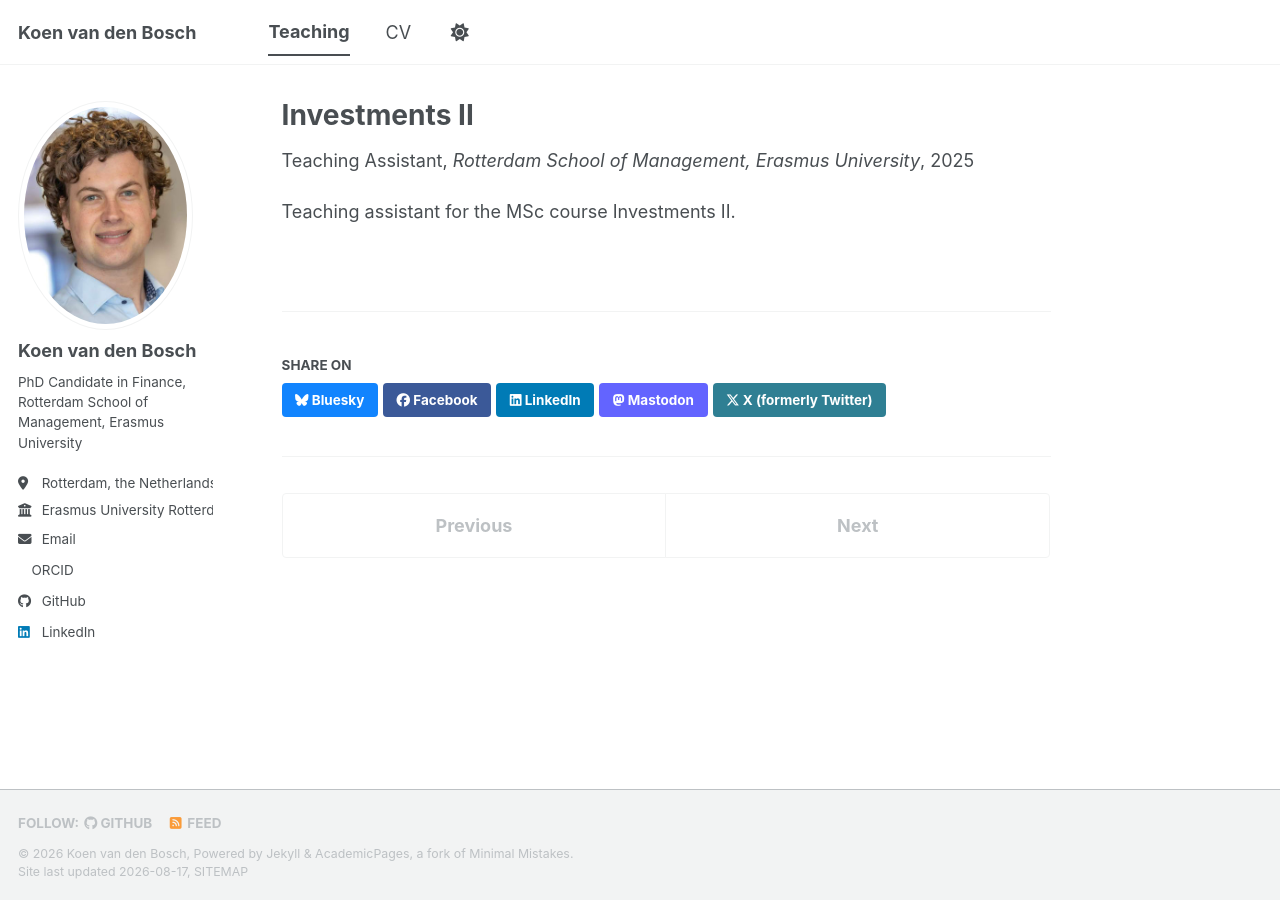
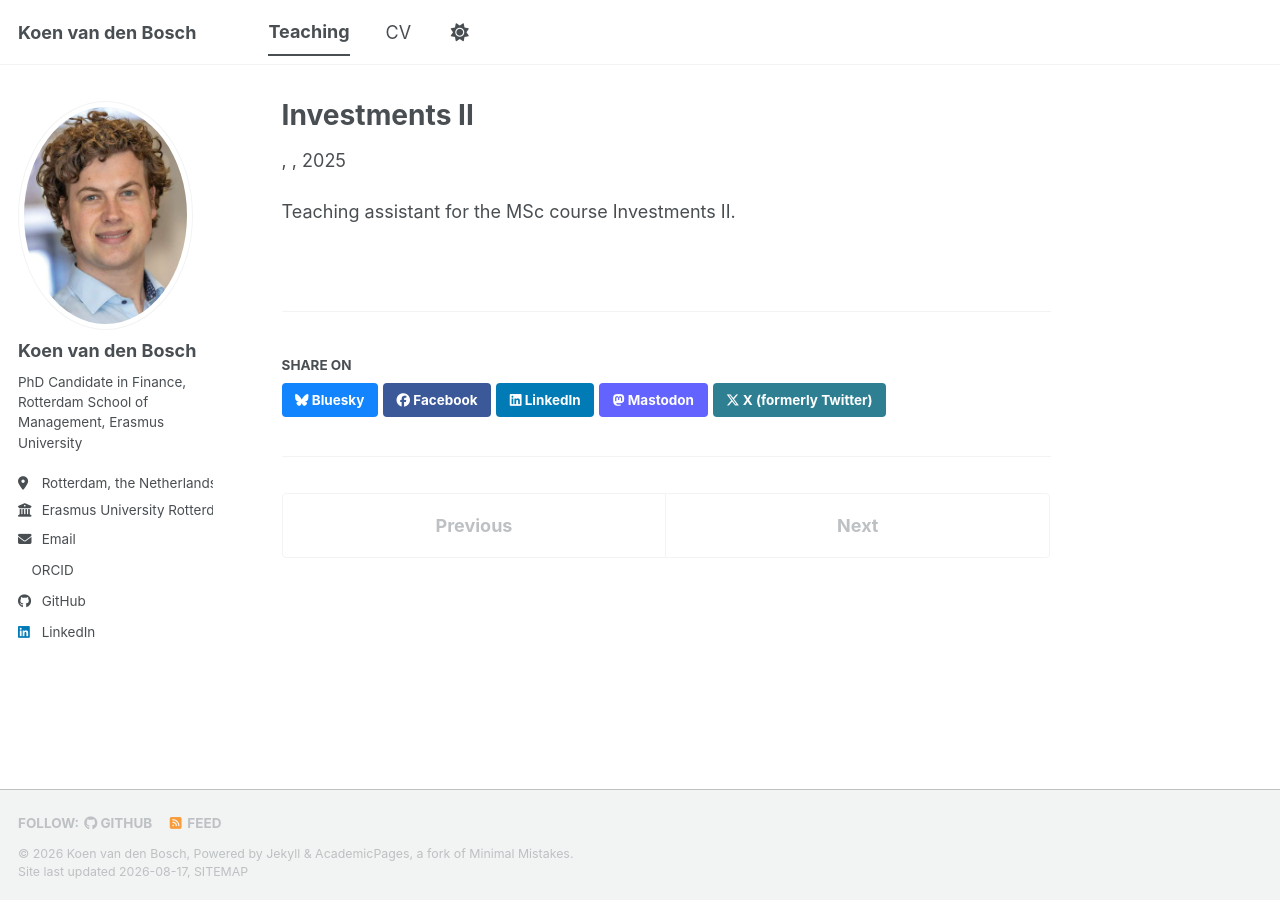
Before and after one commit to koenbosch/https-koenvandenbosch.github.io-, a Jekyll site: the page built from _teaching/2025-09-01-investments-ii-ta.md, in a window 1280 px wide. Built offline with Jekyll 4.4.1, drawn with Linux system fonts in a browser that asks for light colours; a style sheet for code colours, icons or effects is not loaded.

Commit message:
Update 2025-09-01-investments-ii-ta.md

```diff
--- a/_teaching/2025-09-01-investments-ii-ta.md
+++ b/_teaching/2025-09-01-investments-ii-ta.md
@@ -1,10 +1,10 @@
 ---
 title: "Investments II"
 collection: teaching
-type: "Teaching Assistant"
+type: ""
 permalink: /teaching/2025-09-01-investments-ii-ta
-venue: "Rotterdam School of Management, Erasmus University"
+venue: ""
 date: 2025-09-01
-location: "Rotterdam, the Netherlands"
+location: ""
 ---
 Teaching assistant for the MSc course Investments II.
```
